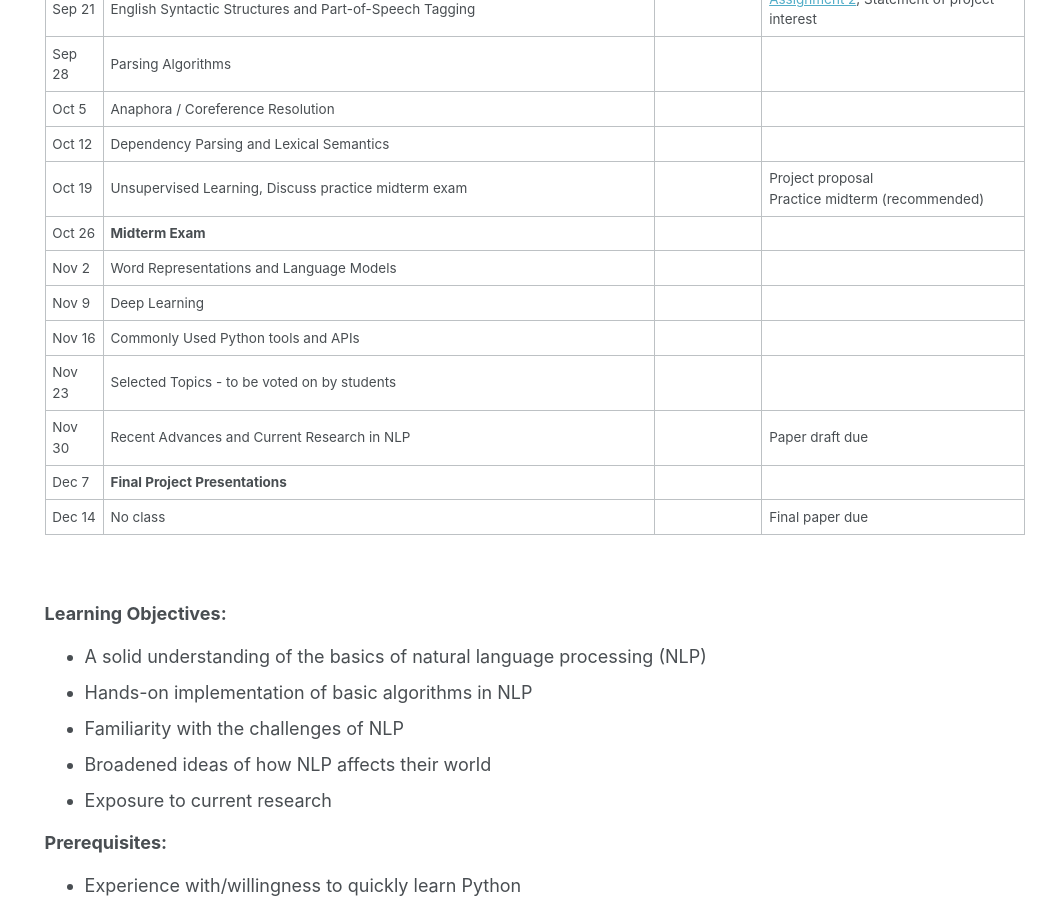
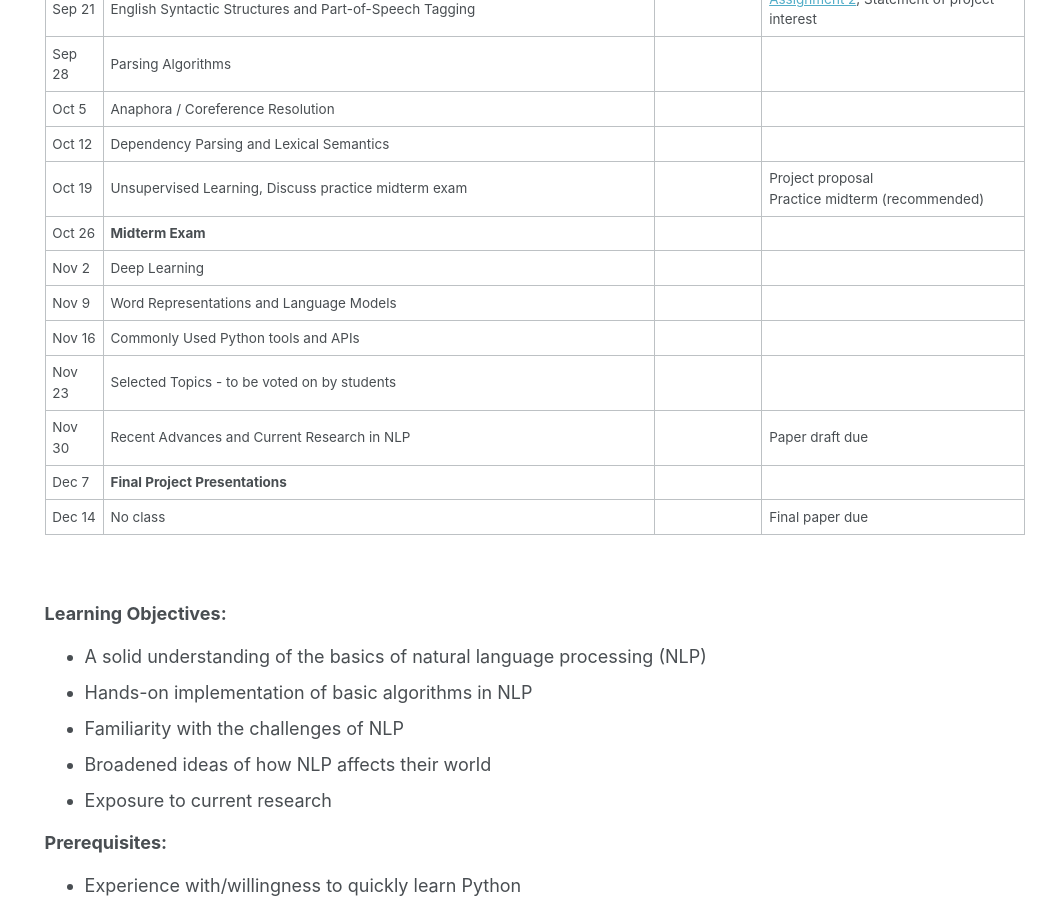
Before and after one commit to rasikabh/rasikabh.github.io, a Jekyll site: the page built from _pages/nlp2020.md, in a window 1280 px wide and 900 px high, scrolled down 961 px. Shown: the whole window, without its empty margins (237-1280 px from the left). Built offline with Jekyll 4.4.1, drawn with Linux system fonts in a browser that asks for light colours.

Commit message:
Update nlp2020.md

```diff
--- a/_pages/nlp2020.md
+++ b/_pages/nlp2020.md
@@ -43,8 +43,8 @@ The course will cover basic implementations in Python as well as APIs and tools
 | Oct 12 | Dependency Parsing and Lexical Semantics                                                      |        |                |
 | Oct 19 | Unsupervised Learning, Discuss practice midterm exam                                          |        | Project proposal <br> Practice midterm (recommended) |
 | Oct 26 | **Midterm Exam**                                                                              |        |                |
-| Nov 2  | Word Representations and Language Models                                                      |        |                |
-| Nov 9  | Deep Learning                                                                                 |        |                |
+| Nov 2  | Deep Learning                                                                                 |        |                |
+| Nov 9  | Word Representations and Language Models                                                      |        |                |
 | Nov 16 | Commonly Used Python tools and APIs                                                           |        |                |
 | Nov 23 | Selected Topics - to be voted on by students                                                  |        |                |
 | Nov 30 | Recent Advances and Current Research in NLP                                                   |        | Paper draft due |
```
